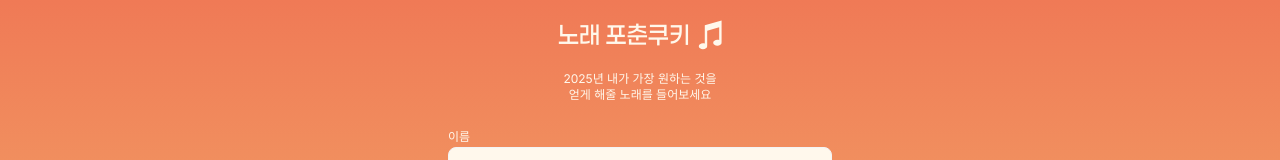
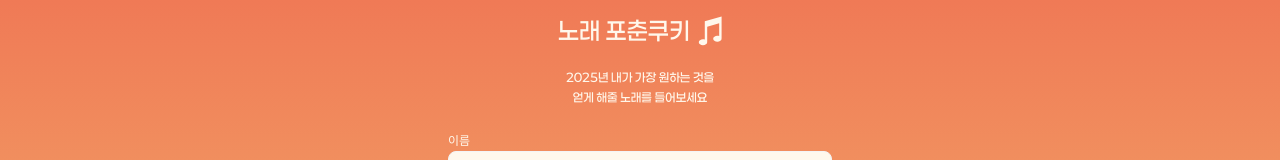
Before and after one commit to saul-atomrigs/ssong-tune-cookie, a Next.js app: page /login in a window 1280 px wide. Shown: the part 377-537 px from the top of the page. Built offline with nearby package versions, Linux system fonts and the light colour scheme.

Commit message:
feat: update font style and line height in login page description

```diff
--- a/app/login/page.tsx
+++ b/app/login/page.tsx
@@ -61,7 +61,7 @@ export default function Login() {
             />
           </h1>
           <div className='text-center'>
-            <p className='text-xs text-[#FFF8EC]'>
+            <p className='text-xs text-[#FFF8EC] font-[Paperlogy] leading-5'>
               2025년 내가 가장 원하는 것을 <br /> 얻게 해줄 노래를 들어보세요
             </p>
           </div>
```
